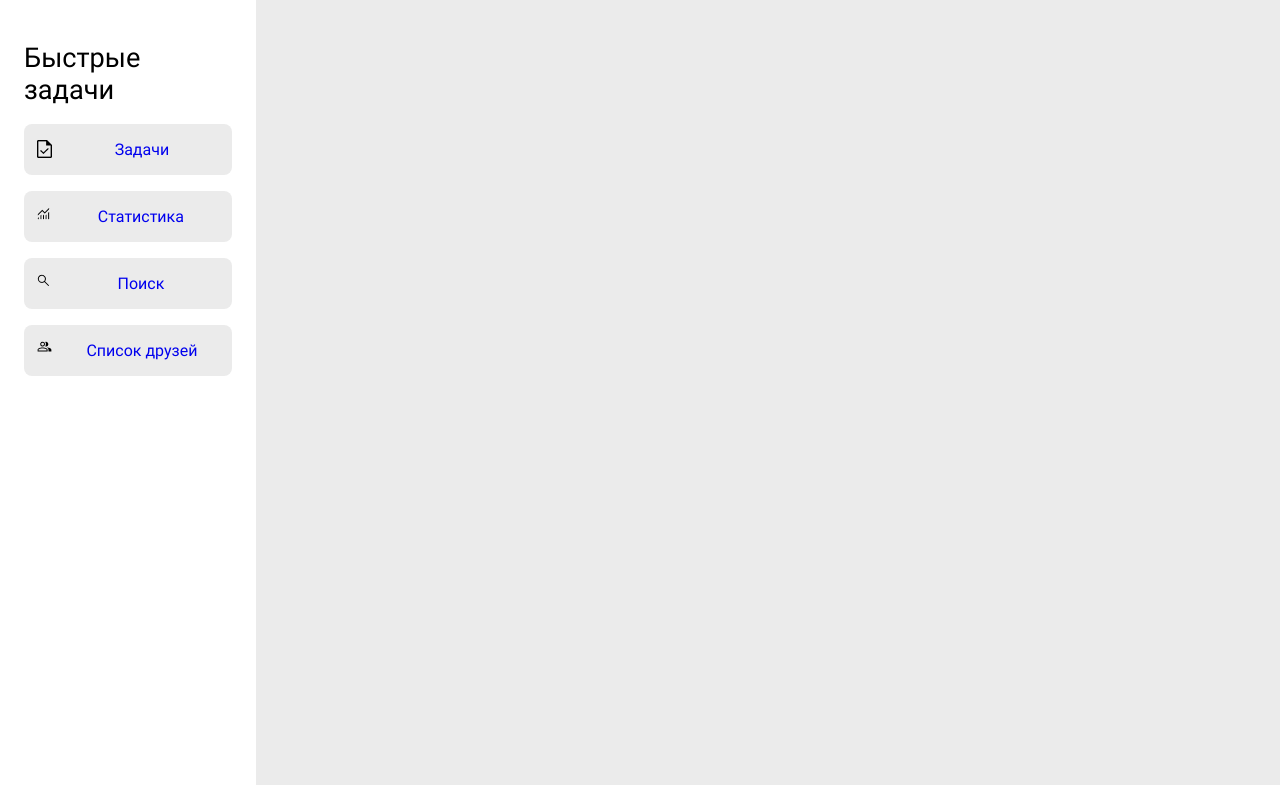
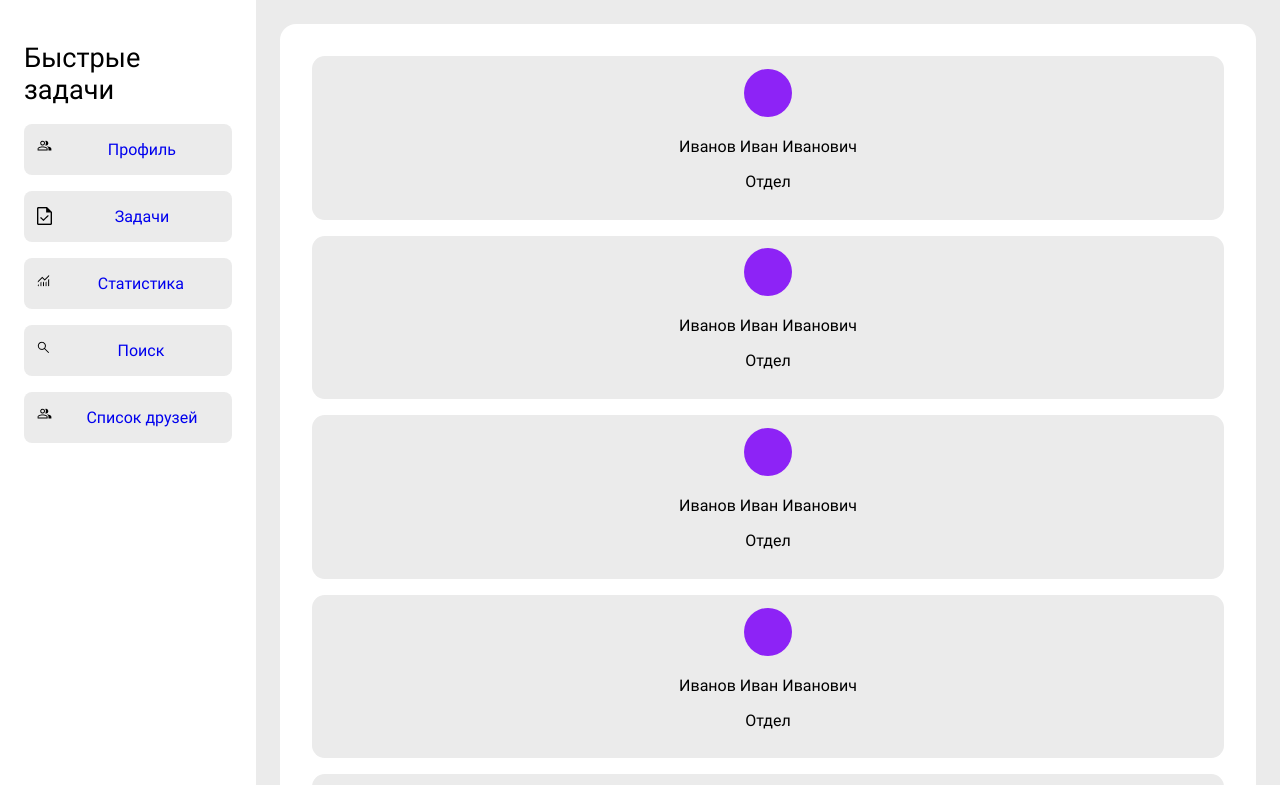
Before and after one commit to nibrissa/fastcase_hackathon, a React (Create React App) app: page /friendlist in a window 1280 px wide. Shown: the top 785 px of the page. Built offline with nearby package versions, Linux system fonts and the light colour scheme.

Commit message:
Список друзей

```diff
--- a/src/App.js
+++ b/src/App.js
@@ -8,6 +8,7 @@ import Login from "./components/login/login";
 import AuthService from "./services/auth.service";
 import SingleTask from "./components/SingleTask/SingleTask";
 import SingleUser from "./components/SingleUser/SingleUser";
+import Friendlist from "./components/Friendlist/Friendlist";
 
 function App(props) {
     const user = AuthService.getCurrentUser();
@@ -29,7 +30,7 @@ function App(props) {
                         <Route path='/statistics' element={<Statistics/>}/>
                         <Route path='/my_profile' element={<SingleUser/>}/>
                         {/*<Route path='/:username/profile' element={<Profile/>}/>*/}
-                        {/*<Route path='/friendlist' element={<Friendlist/>}/>*/}
+                        <Route path='/friendlist' element={<Friendlist/>}/>
 
                     </Routes>
 
--- a/src/components/Friendlist/Friendlist.jsx
+++ b/src/components/Friendlist/Friendlist.jsx
@@ -0,0 +1,18 @@
+import React from 'react'
+import s from "./Friendlist.module.css"
+import FriendlistItem from "./FriendlistItem/FriendlistItem";
+
+const Friendlist = () => {
+    return(
+        <div className={s.friendsList}>
+            <FriendlistItem/>
+            <FriendlistItem/>
+            <FriendlistItem/>
+            <FriendlistItem/>
+            <FriendlistItem/>
+        </div>
+
+    );
+}
+
+export default Friendlist;
--- /dev/null
+++ b/src/components/Friendlist/Friendlist.module.css
@@ -0,0 +1,6 @@
+.friendsList{
+    margin: 1.5rem;
+    border-radius: 1em;
+    background-color: white;
+    padding: 1rem;
+}
--- /dev/null
+++ b/src/components/Friendlist/FriendlistItem/FriendlistItem.jsx
@@ -0,0 +1,26 @@
+import React from 'react'
+import s from './FriendlistItem.module.css'
+
+
+const FriendlistItem = () => {
+
+    return(
+
+        <div className={s.itemWrapper}>
+            <div className={s.itemContent}>
+                <div className={s.ava}>
+
+                </div>
+                <div className={s.info}>
+                    <p> Иванов Иван Иванович</p>
+                    <p>Отдел</p>
+
+
+                </div>
+            </div>
+        </div>
+
+
+    );
+}
+export default FriendlistItem;
--- /dev/null
+++ b/src/components/Friendlist/FriendlistItem/FriendlistItem.module.css
@@ -0,0 +1,19 @@
+.itemWrapper{
+    margin: 1rem;
+    background-color: #EBEBEB;
+    border-radius: 0.8em;
+    padding: 0.8em;
+    text-align: center;
+}
+
+.ava{
+    border-radius: 50%;
+    height: 3rem;
+    width: 3rem;
+    background-color: #8D23F6;
+    display: inline-block;
+}
+
+.info{
+
+}
--- a/src/components/Navbar/Navbar.jsx
+++ b/src/components/Navbar/Navbar.jsx
@@ -17,6 +17,12 @@ const Navbar = () => {
                 </div>
 
                 <nav className={nav ? [s.nav, s.active].join(' ') : [s.nav]}>
+                    <NavLink to="/my_profile">
+                        <div onClick={() => setNav(!nav)} className={s.item}>
+                            <img src={require('../../img/social.png')} alt='friendlist'/>
+                            Профиль
+                        </div>
+                    </NavLink>
 
                     <NavLink to="/tasks">
                         <div onClick={() => setNav(!nav)} className={s.item}>
@@ -45,6 +51,8 @@ const Navbar = () => {
                             Список друзей
                         </div>
                     </NavLink>
+
+
                 </nav>
 
                 <div onClick={() => setNav(!nav)} className={s.mobileBtn}>
```
